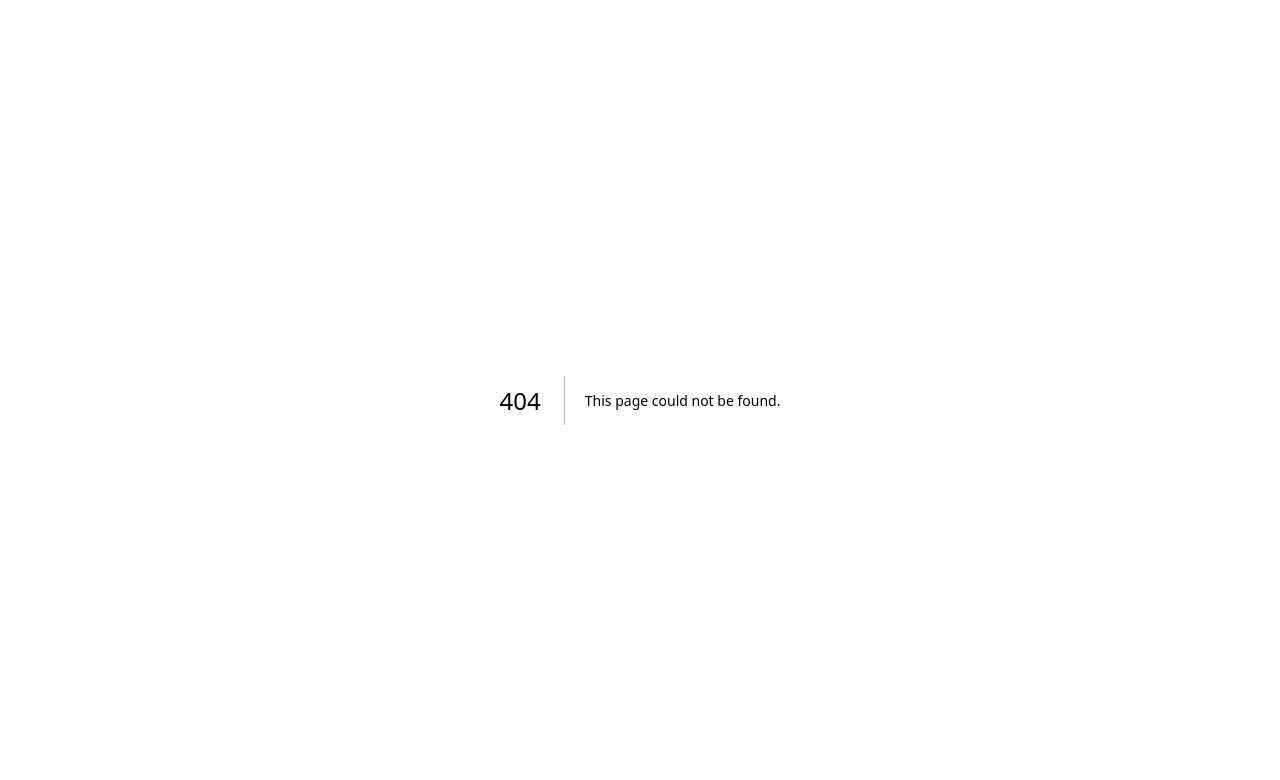
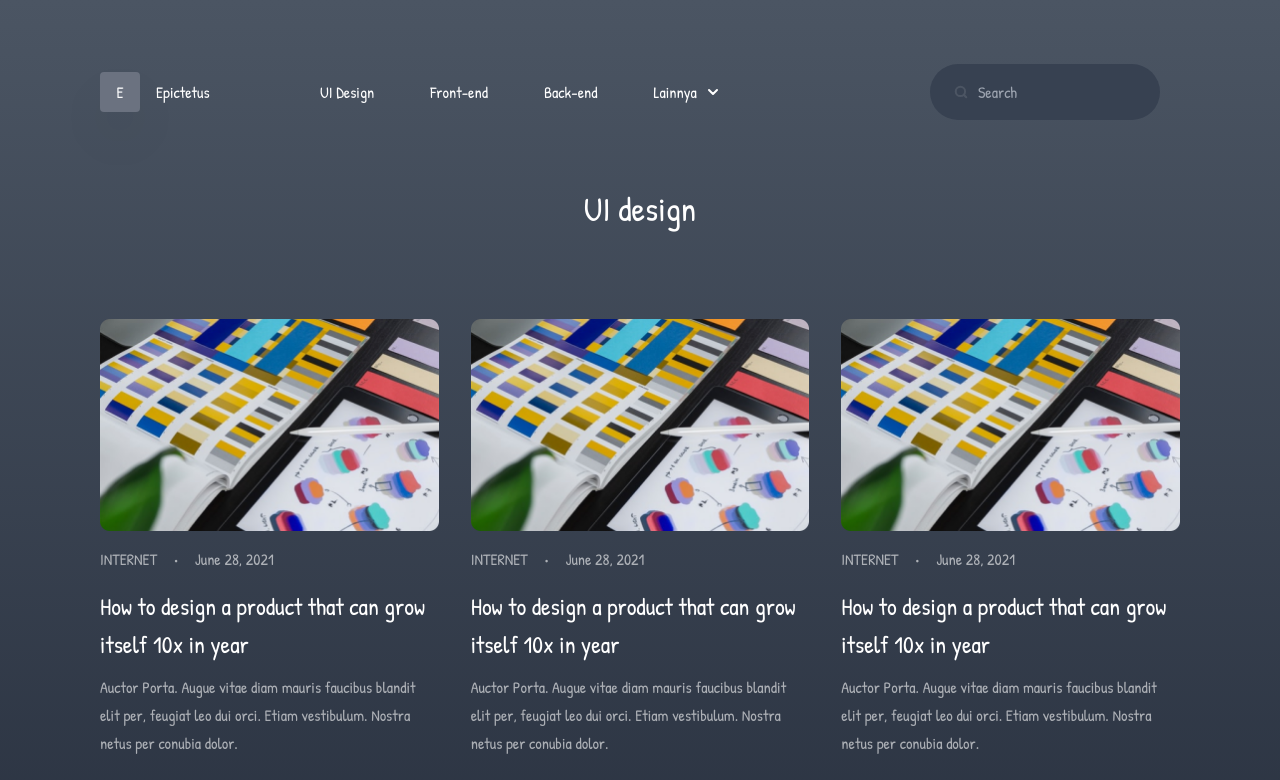
Before and after one commit to irfanazizalamin/learn-next_epictetus, a Next.js app: page /posts in a window 1280 px wide. Before the commit this address had no page. Shown: the top 780 px of the page. Built offline with nearby package versions, Linux system fonts and the light colour scheme; grey boxes are pictures that could not be loaded.

Commit message:
add post page

```diff
--- /dev/null
+++ b/components/CardPost.js
@@ -0,0 +1,10 @@
+import InfoPost from "./InfoPost";
+
+export default function CardPost({ thumbnail, ...infoPost }) {
+  return (
+    <article>
+      <img src={thumbnail} alt="thumbnail-card" className="w-full rounded mb-4" />
+      <InfoPost {...infoPost} />
+    </article>
+  );
+}
--- /dev/null
+++ b/components/SectionHeader.js
@@ -0,0 +1,3 @@
+export default function SectionHeader({ children }) {
+  return <h1 className="text-[34px] text-center">{children}</h1>;
+}
--- /dev/null
+++ b/pages/posts.js
@@ -0,0 +1,37 @@
+import { useState } from "react";
+import Layout from "../components/Layout";
+import CardPost from "@/components/CardPost";
+
+import mockPosts from "../utils/posts.json";
+import SectionHeader from "../components/SectionHeader";
+
+export default function Posts() {
+  const [posts, setPosts] = useState(mockPosts);
+
+  return (
+    <Layout>
+      <section className="container mx-auto px-4 md:px-0">
+        <SectionHeader>UI design</SectionHeader>
+
+        {posts.length ? (
+          <div className="flex flex-wrap -mx-4 mt-[60px]">
+            {posts &&
+              posts.map((post) => (
+                <div className="w-full md:w-1/3 px-4 py-6">
+                  <CardPost {...post} />
+                </div>
+              ))}
+          </div>
+        ) : (
+          <div className="text-center py-20">
+            <h2 className="text-[64px]">No result 😥</h2>
+            <p className="md:w-1/2 mx-auto text-[20px] leading-[30px] text-white/60">
+              We couldn’t find any posts with the keyword `yahahahayuk`. Please
+              try another keyword.
+            </p>
+          </div>
+        )}
+      </section>
+    </Layout>
+  );
+}
```
